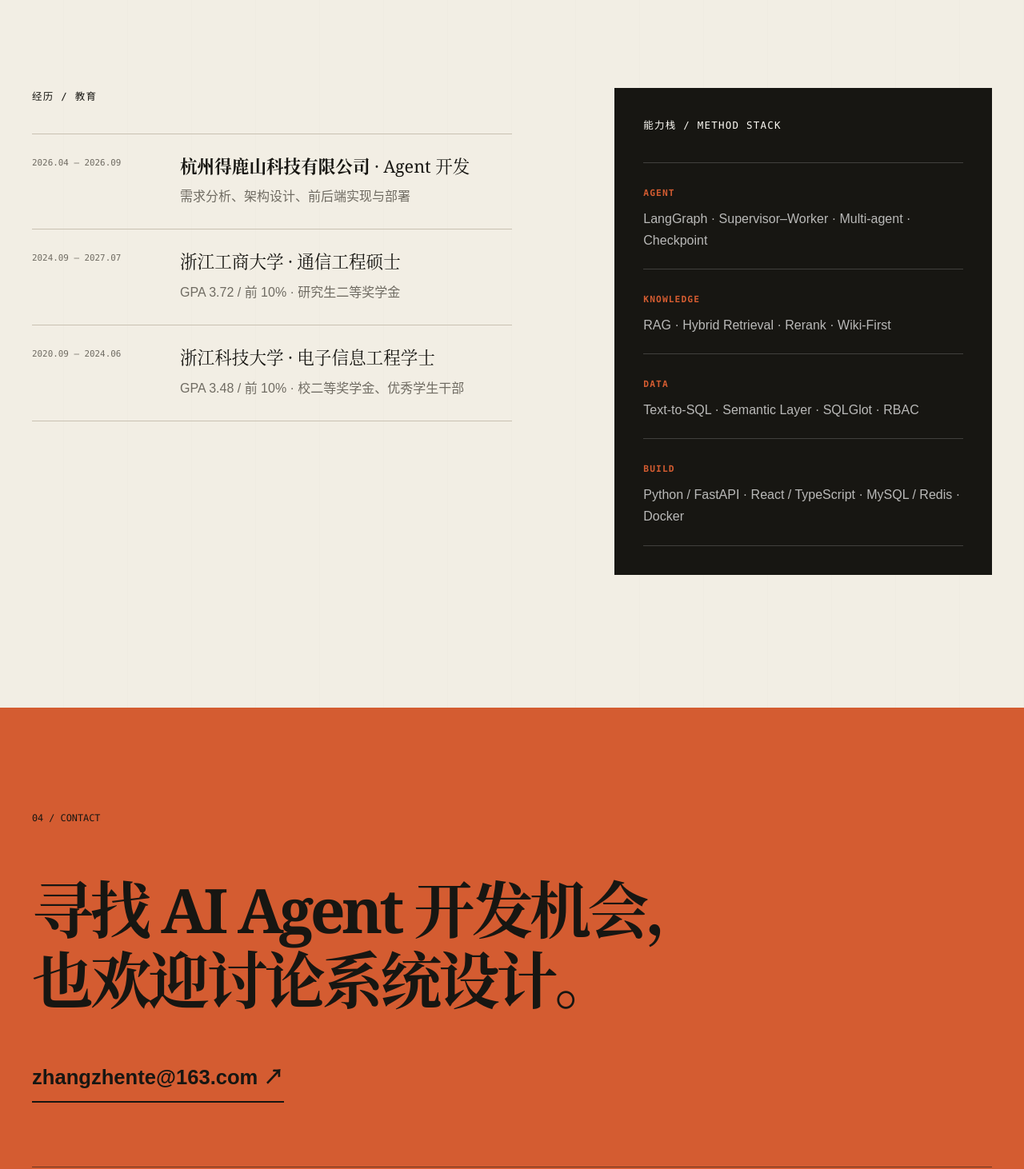
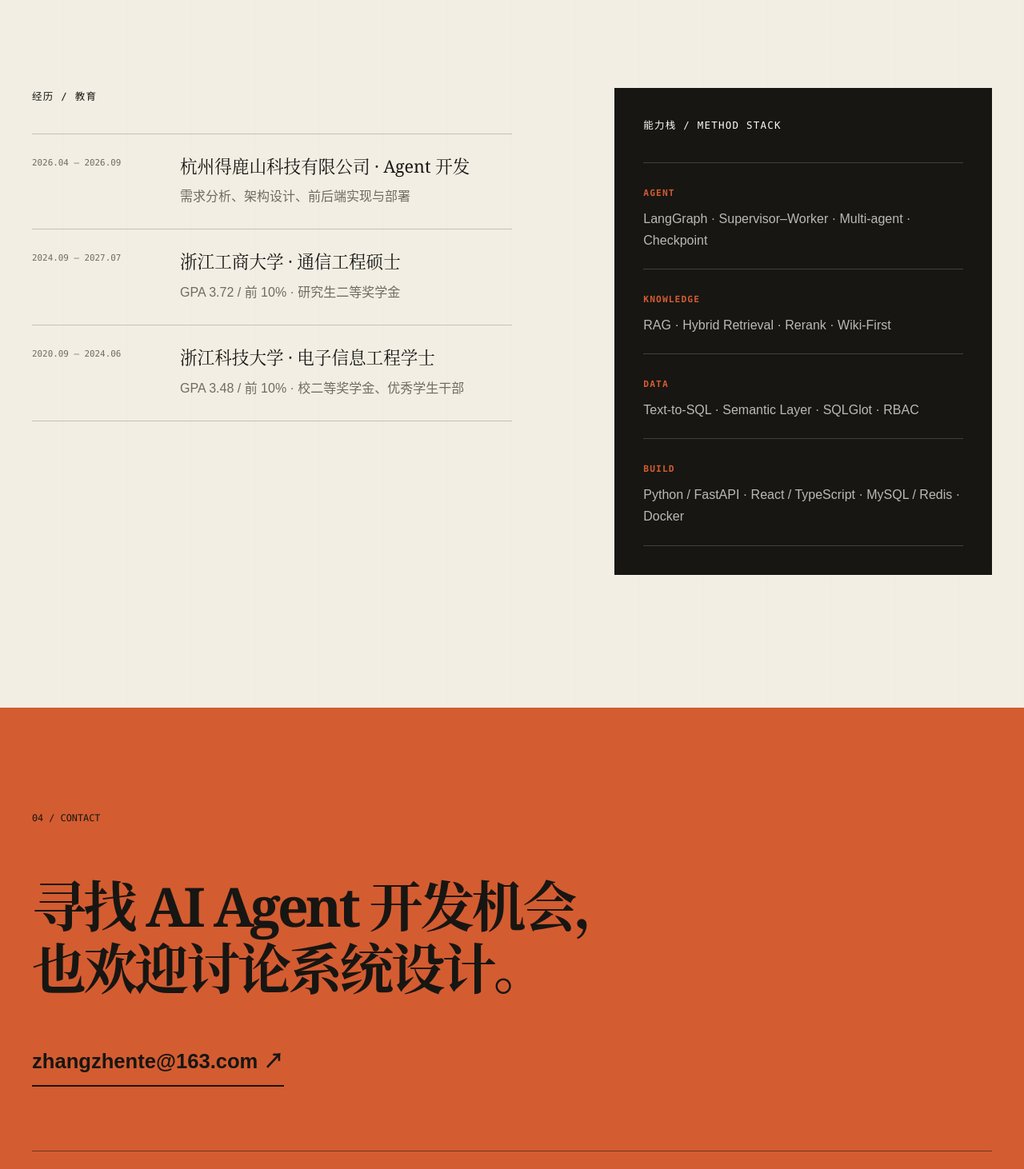
Before and after one commit to TT-20011031/zhangzhente-portfolio, a Next.js app: page / in a window 1280 px wide. Shown: the part 4970-6432 px from the top of the page at 80% size. Built offline with nearby package versions, Linux system fonts and the light colour scheme.

Commit message:
Refine company and contact typography

```diff
--- a/src/app/globals.css
+++ b/src/app/globals.css
@@ -667,7 +667,8 @@ img {
 }
 
 .contact-inner > p { margin: 0 0 60px; font-family: var(--font-mono), monospace; font-size: .74rem; }
-.contact-inner h2 { max-width: 1050px; margin: 0; font-family: var(--font-display), serif; font-size: clamp(2.7rem, 6vw, 7rem); font-weight: 600; line-height: 1.15; letter-spacing: -.055em; }
+.contact-inner h2 { margin: 0; font-family: var(--font-display), serif; font-size: clamp(2.7rem, 5.3vw, 6.25rem); font-weight: 600; line-height: 1.15; letter-spacing: -.055em; }
+.contact-inner h2 span { display: block; white-space: nowrap; }
 .contact-mail { display: inline-block; margin-top: 55px; padding-bottom: 7px; border-bottom: 2px solid var(--ink); font-size: clamp(1.05rem, 2vw, 1.8rem); font-weight: 600; }
 .contact-links { margin-top: 80px; padding-top: 20px; display: flex; gap: 34px; border-top: 1px solid rgba(23,22,18,.55); font-family: var(--font-mono), monospace; font-size: .72rem; }
 .contact-links a:last-child { margin-left: auto; }
@@ -1147,6 +1148,7 @@ img {
   .research-visual { min-height: 260px; }
   .timeline article { grid-template-columns: 1fr; gap: 8px; }
   .capabilities { padding: 28px 22px; }
+  .contact-inner h2 span { white-space: normal; }
   .contact-links { flex-wrap: wrap; }
   .contact-links a:last-child { width: 100%; margin-left: 0; }
   .study-hero { padding-top: 30px; }
--- a/src/app/page.tsx
+++ b/src/app/page.tsx
@@ -139,7 +139,7 @@ export default function Home() {
             <h3>经历 / 教育</h3>
             <article>
               <time>2026.04 — 2026.09</time>
-              <div><h4><strong>杭州得鹿山科技有限公司</strong> · Agent 开发</h4><p>需求分析、架构设计、前后端实现与部署</p></div>
+              <div><h4>杭州得鹿山科技有限公司 · Agent 开发</h4><p>需求分析、架构设计、前后端实现与部署</p></div>
             </article>
             <article>
               <time>2024.09 — 2027.07</time>
@@ -166,7 +166,7 @@ export default function Home() {
       <section className="contact-section" id="contact">
         <div className="page-shell contact-inner">
           <p>04 / CONTACT</p>
-          <h2>寻找 AI Agent 开发机会，<br />也欢迎讨论系统设计。</h2>
+          <h2><span>寻找 AI Agent 开发机会，</span><span>也欢迎讨论系统设计。</span></h2>
           <a className="contact-mail" href="mailto:zhangzhente@163.com">zhangzhente@163.com ↗</a>
           <div className="contact-links">
             <a href="https://github.com/TT-20011031" target="_blank" rel="noreferrer">GitHub ↗</a>
```
